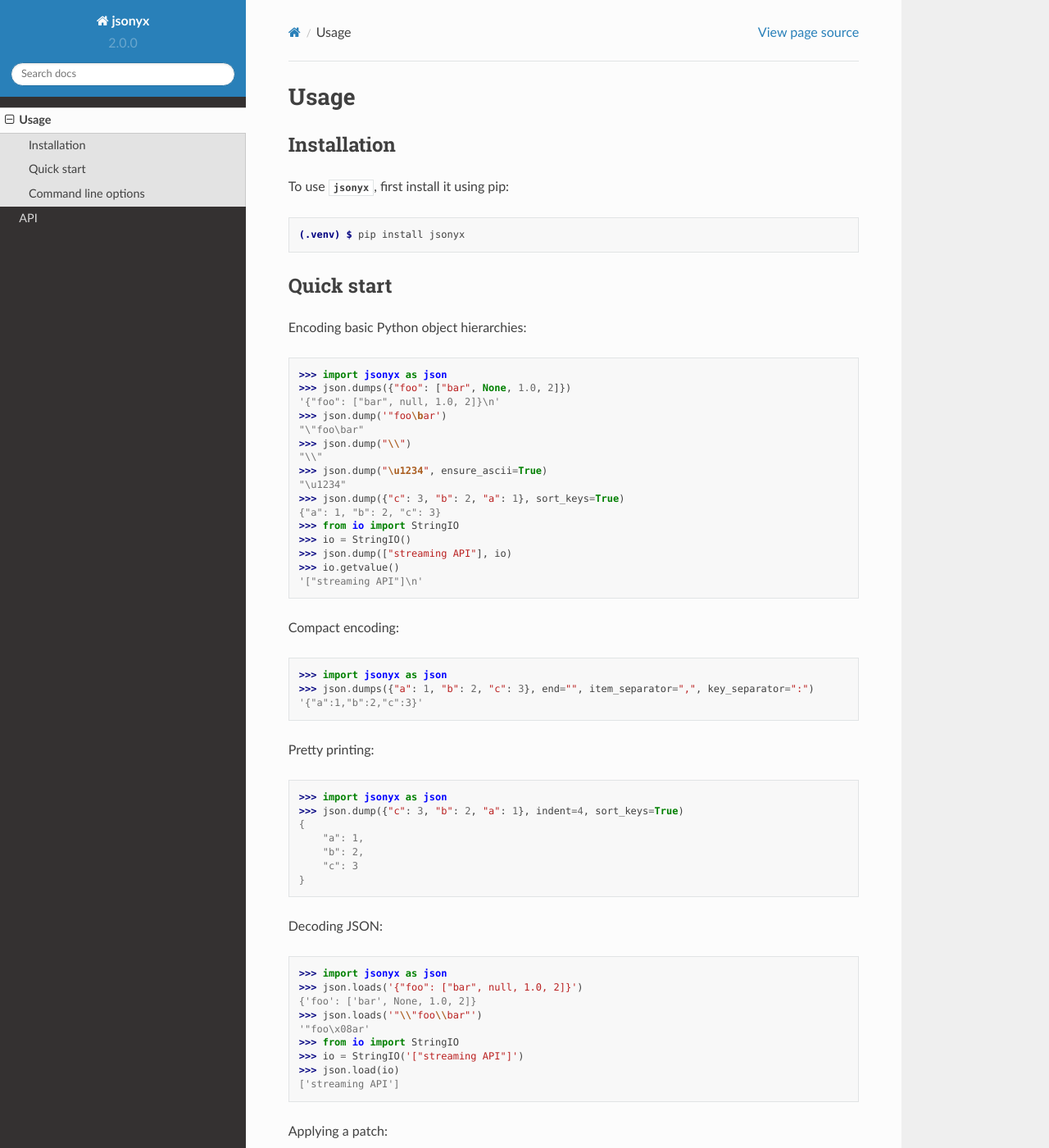
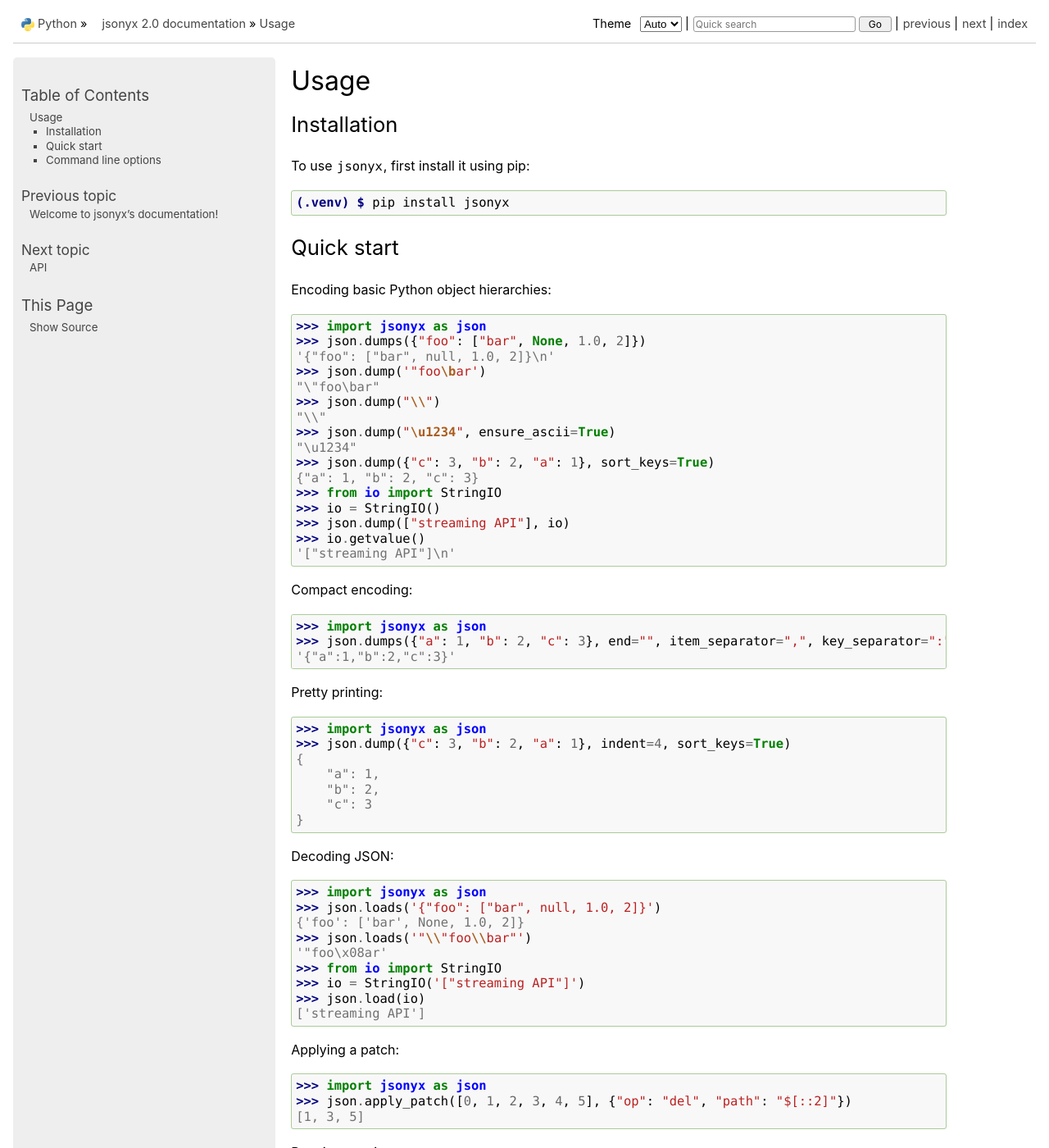
Before and after one commit to nineteendo/jsonyx, a Sphinx documentation site: the page built from docs/source/usage.rst, in a window 1280 px wide and 1400 px high. Shown: the whole window at 82% size. Built offline with Sphinx 7.4.7, drawn with Linux system fonts in a browser that asks for light colours; some of the changed text lies outside the part shown.

Commit message:
Try python docs theme

```diff
--- a/docs/source/conf.py
+++ b/docs/source/conf.py
@@ -32,7 +32,7 @@ templates_path = ["_templates"]
 
 # -- Options for HTML output
 
-html_theme: str = "sphinx_rtd_theme"
+html_theme: str = "python_docs_theme"
 
 # -- Options for EPUB output
 epub_show_urls: str = "footnote"
```
